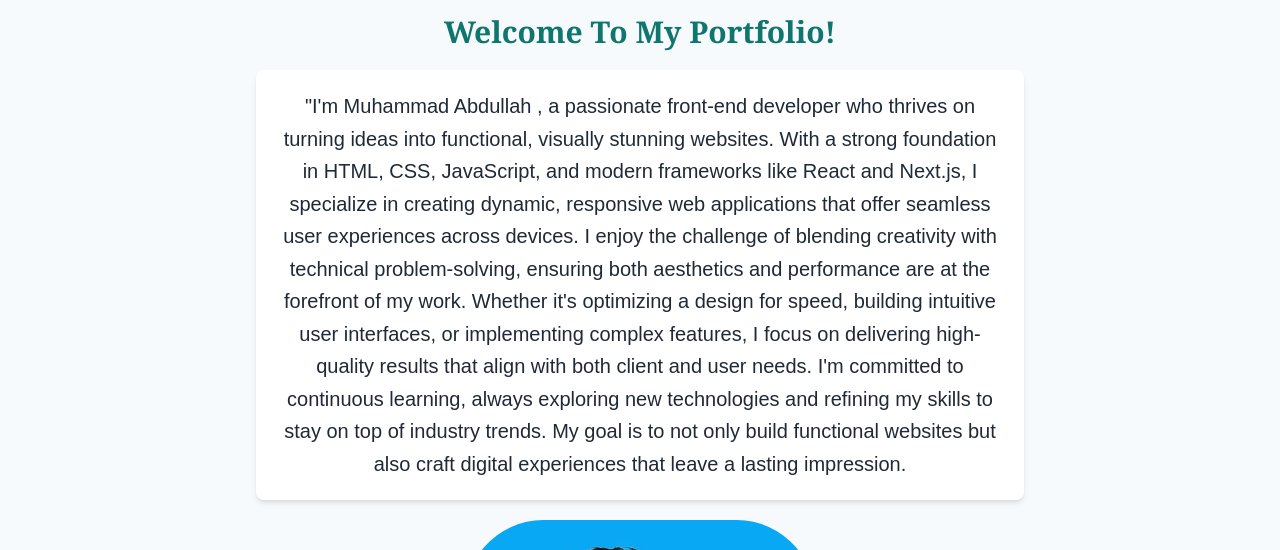
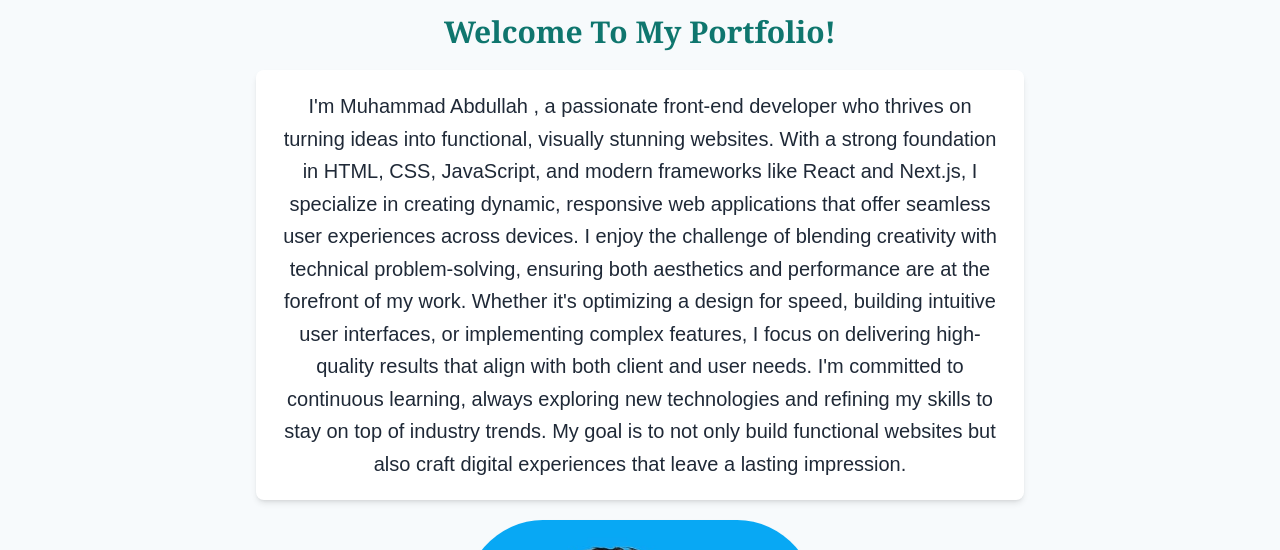
Before and after one commit to Abdullah-Shafaquat/updated-v1-protfolio-next-js-1, a Next.js app: page / in a window 1280 px wide. Shown: the part 188-738 px from the top of the page. Built offline with nearby package versions, Linux system fonts and the light colour scheme.

Commit message:
Update page.tsx

```diff
--- a/src/app/page.tsx
+++ b/src/app/page.tsx
@@ -6,7 +6,7 @@ function Home() {
       <h1 className="text-3xl text-center text-teal-700 mt-4 mb-5 font-serif font-bold animate-fadeInLeft">Welcome To My Portfolio!</h1>
 
       <p className="text-xl text-center text-gray-800 max-w-3xl mx-auto p-5 bg-white rounded-lg shadow-md leading-relaxed animate-fadeInRight">
-       "I'm  Muhammad Abdullah , a passionate front-end developer who thrives on turning ideas into functional, visually stunning websites. With a strong foundation in HTML, CSS, JavaScript, and modern frameworks like React and Next.js, I specialize in creating dynamic, responsive web applications that offer seamless user experiences across devices. I enjoy the challenge of blending creativity with technical problem-solving, ensuring both aesthetics and performance are at the forefront of my work. Whether it's optimizing a design for speed, building intuitive user interfaces, or implementing complex features, I focus on delivering high-quality results that align with both client and user needs. I'm committed to continuous learning, always exploring new technologies and refining my skills to stay on top of industry trends. My goal is to not only build functional websites but also craft digital experiences that leave a lasting impression.
+       I'm  Muhammad Abdullah , a passionate front-end developer who thrives on turning ideas into functional, visually stunning websites. With a strong foundation in HTML, CSS, JavaScript, and modern frameworks like React and Next.js, I specialize in creating dynamic, responsive web applications that offer seamless user experiences across devices. I enjoy the challenge of blending creativity with technical problem-solving, ensuring both aesthetics and performance are at the forefront of my work. Whether it's optimizing a design for speed, building intuitive user interfaces, or implementing complex features, I focus on delivering high-quality results that align with both client and user needs. I'm committed to continuous learning, always exploring new technologies and refining my skills to stay on top of industry trends. My goal is to not only build functional websites but also craft digital experiences that leave a lasting impression.
       </p>
 
       <div className="flex justify-center mt-5">
```
